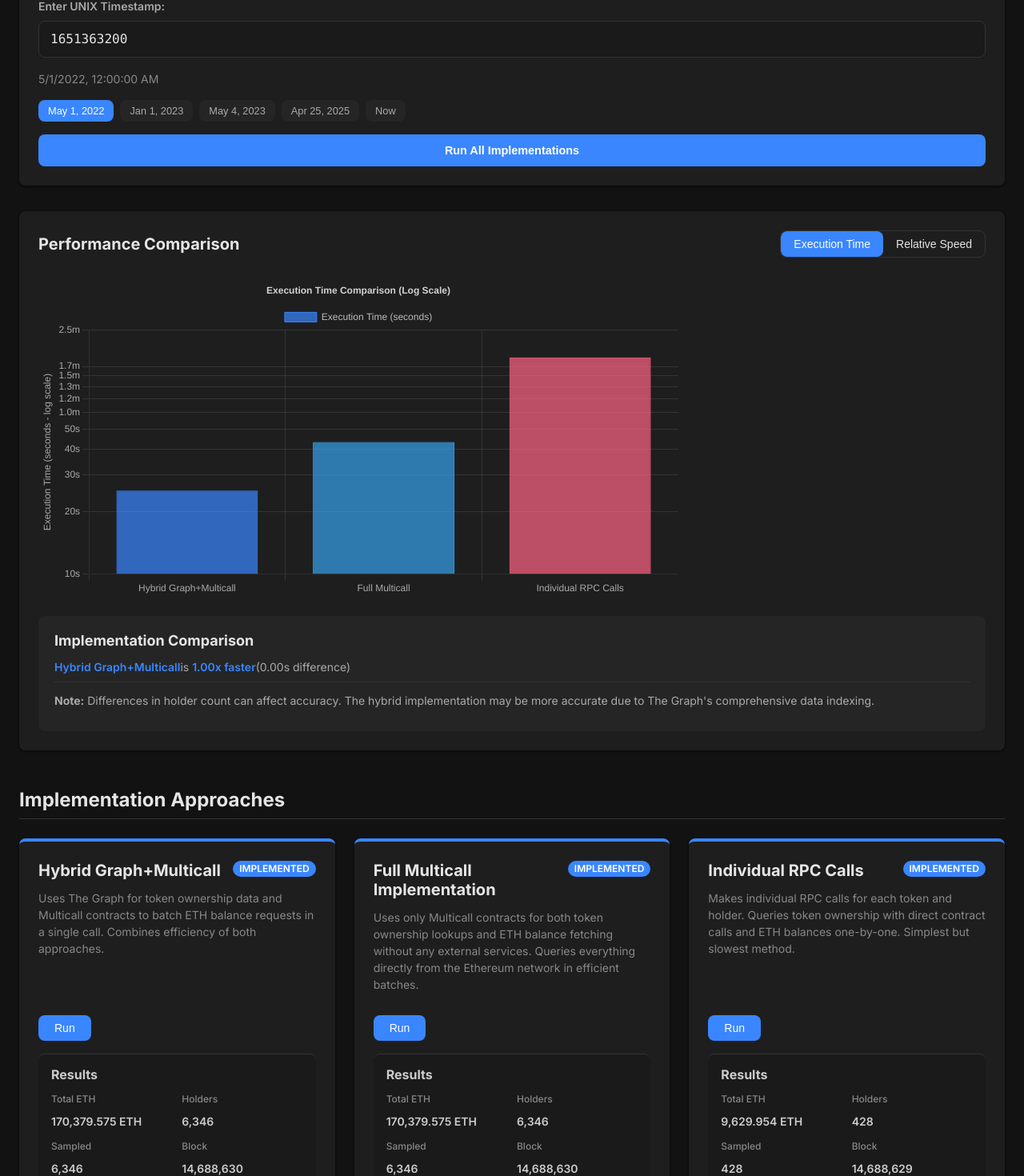
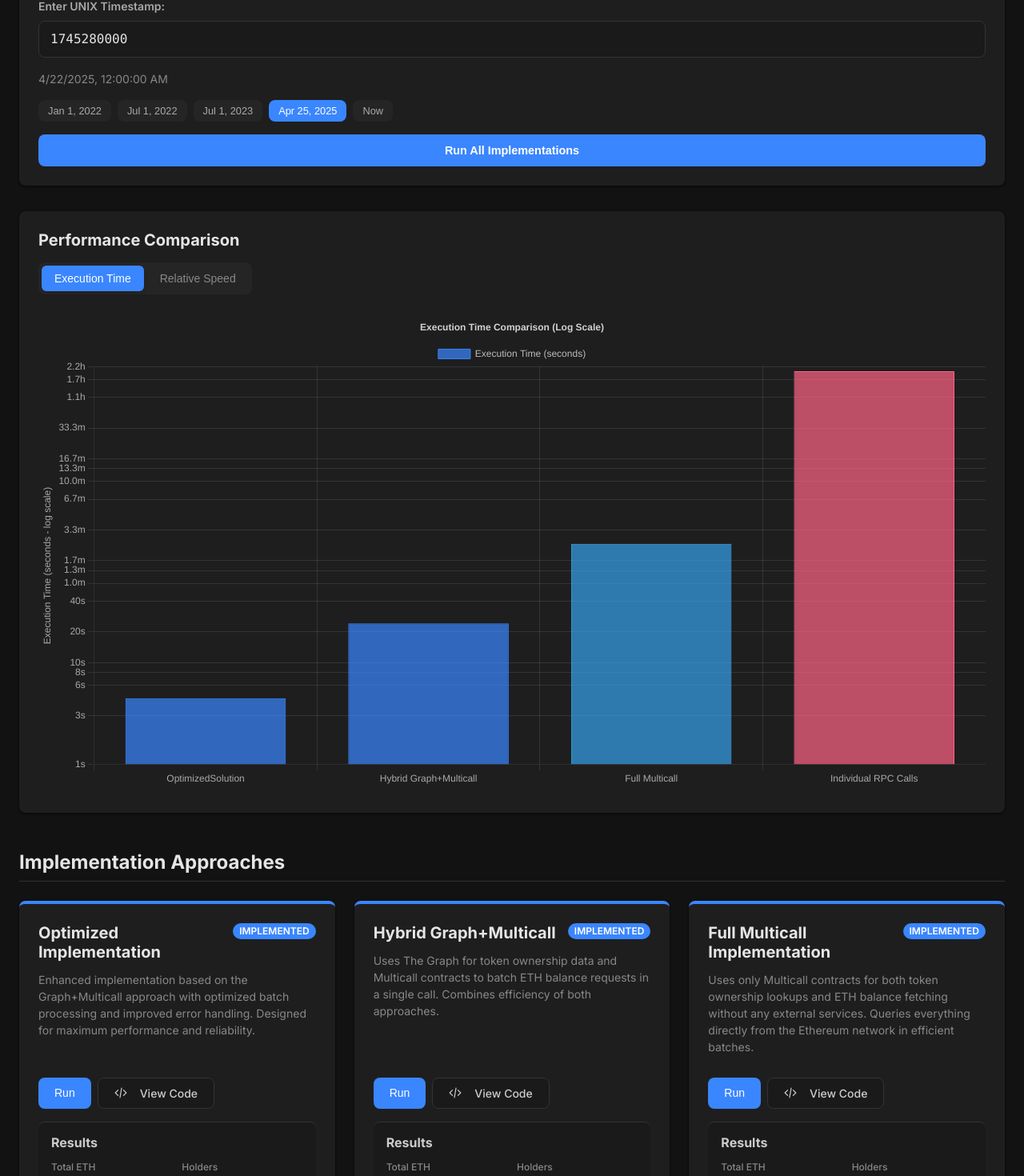
Before and after one commit to TacitusXI/bayc-eth-sum, a Next.js app: page / in a window 1280 px wide. Shown: the part 337-1807 px from the top of the page at 80% size. Built offline with nearby package versions, Linux system fonts and the light colour scheme.

Commit message:
minor updates

```diff
--- a/components/ImplementationCard.tsx
+++ b/components/ImplementationCard.tsx
@@ -6,6 +6,7 @@ interface Implementation {
   description: string;
   status: 'implemented' | 'planned';
   estimate?: string;
+  codeUrl?: string;
 }
 
 interface Result {
@@ -72,6 +73,19 @@ const ImplementationCard: React.FC<ImplementationCardProps> = ({
             'Run'
           )}
         </button>
+        {isImplemented && (
+          <a
+            href={implementation.codeUrl}
+            target="_blank"
+            rel="noopener noreferrer"
+            className="btn-code"
+          >
+            <svg xmlns="http://www.w3.org/2000/svg" viewBox="0 0 20 20" fill="currentColor" className="code-icon">
+              <path fillRule="evenodd" d="M6.28 5.22a.75.75 0 010 1.06L2.56 10l3.72 3.72a.75.75 0 01-1.06 1.06L.97 10.53a.75.75 0 010-1.06l4.25-4.25a.75.75 0 011.06 0zm7.44 0a.75.75 0 011.06 0l4.25 4.25a.75.75 0 010 1.06l-4.25 4.25a.75.75 0 01-1.06-1.06L17.44 10l-3.72-3.72a.75.75 0 010-1.06zM11.377 2.011a.75.75 0 01.612.867l-2.5 14.5a.75.75 0 01-1.478-.255l2.5-14.5a.75.75 0 01.866-.612z" clipRule="evenodd" />
+            </svg>
+            View Code
+          </a>
+        )}
       </div>
 
       {error && (
@@ -197,6 +211,7 @@ const ImplementationCard: React.FC<ImplementationCardProps> = ({
           padding: 1rem 1.5rem;
           display: flex;
           justify-content: flex-start;
+          gap: 0.5rem;
         }
 
         .btn-primary {
@@ -352,6 +367,33 @@ const ImplementationCard: React.FC<ImplementationCardProps> = ({
           border-radius: var(--border-radius);
           color: var(--gray-700);
         }
+
+        .code-icon {
+          width: 1rem;
+          height: 1rem;
+          margin-right: 0.5rem;
+        }
+
+        .btn-code {
+          background-color: var(--gray-100);
+          color: var(--gray-800);
+          border: 1px solid var(--gray-300);
+          border-radius: var(--border-radius);
+          padding: 0.5rem 1.25rem;
+          font-size: 0.875rem;
+          font-weight: 500;
+          cursor: pointer;
+          display: inline-flex;
+          align-items: center;
+          gap: 0.5rem;
+          text-decoration: none;
+          transition: all 0.2s ease;
+        }
+
+        .btn-code:hover {
+          background-color: var(--gray-200);
+          border-color: var(--gray-400);
+        }
       `}</style>
     </div>
   );
--- a/components/PerformanceChart.tsx
+++ b/components/PerformanceChart.tsx
@@ -302,6 +302,7 @@ const PerformanceChart: React.FC<PerformanceChartProps> = ({ results }) => {
     <div className="performance-chart">
       <div className="chart-controls">
         <h3>Performance Comparison</h3>
+      </div>
       <div className="view-toggle">
         <button
           className={`toggle-button ${viewMode === 'executionTime' ? 'active' : ''}`}
@@ -316,7 +317,6 @@ const PerformanceChart: React.FC<PerformanceChartProps> = ({ results }) => {
           Relative Speed
         </button>
       </div>
-      </div>
 
       <div className="chart-container">
         {chartData.labels && chartData.labels.length > 0 ? (
@@ -325,27 +325,6 @@ const PerformanceChart: React.FC<PerformanceChartProps> = ({ results }) => {
           <div className="no-data">Run implementations to see performance comparison</div>
         )}
       </div>
-
-      {comparisonData && (
-        <div className="comparison">
-          <h4>Implementation Comparison</h4>
-          <p>
-            <span className="highlight">{comparisonData.fasterImplementation === 'pure-multicall' ? 'Full Multicall' : 'Hybrid Graph+Multicall'}</span>
-            is <span className="highlight">{comparisonData.speedupFactor}x faster</span>
-            ({(comparisonData.executionDiff/1000).toFixed(2)}s difference)
-          </p>
-          {comparisonData.holderCountDiff > 0 && (
-            <p>
-              Holder difference: <span className="highlight">{comparisonData.holderCountDiff}</span> accounts
-              <br />
-              ETH total difference: <span className="highlight">{comparisonData.totalEthDiff}</span> ETH
-            </p>
-          )}
-          <p className="note">
-            <strong>Note:</strong> Differences in holder count can affect accuracy. The hybrid implementation may be more accurate due to The Graph's comprehensive data indexing.
-          </p>
-        </div>
-      )}
 
       <style jsx>{`
         .performance-chart {
@@ -357,10 +336,7 @@ const PerformanceChart: React.FC<PerformanceChartProps> = ({ results }) => {
         }
 
         .chart-controls {
-          display: flex;
-          justify-content: space-between;
-          align-items: center;
-          margin-bottom: 1.5rem;
+          margin-bottom: 1rem;
         }
 
         .chart-controls h3 {
@@ -371,33 +347,44 @@ const PerformanceChart: React.FC<PerformanceChartProps> = ({ results }) => {
 
         .view-toggle {
           display: flex;
-          border-radius: var(--border-radius);
+          border-radius: 8px;
           overflow: hidden;
-          border: 1px solid var(--border-color);
+          background: var(--card-bg-hover);
+          padding: 4px;
+          gap: 4px;
+          margin-bottom: 1.5rem;
+          width: fit-content;
         }
 
         .toggle-button {
-          padding: 0.5rem 1rem;
+          padding: 8px 16px;
           background: none;
           border: none;
           font-size: 0.875rem;
           cursor: pointer;
-          color: var(--foreground);
+          color: var(--gray-600);
+          transition: all 0.2s ease;
+          border-radius: 6px;
+          font-weight: 500;
         }
 
         .toggle-button.active {
           background-color: var(--primary);
           color: white;
+          box-shadow: 0 2px 4px rgba(0, 0, 0, 0.1);
         }
 
         .toggle-button:hover:not(.active) {
           background-color: var(--gray-100);
+          color: var(--gray-800);
         }
 
         .chart-container {
-          height: 400px;
-          margin-bottom: 1.5rem;
+          height: 600px;
           position: relative;
+          width: 100%;
+          min-height: 500px;
+          max-height: 800px;
         }
 
         .no-data {
@@ -410,39 +397,6 @@ const PerformanceChart: React.FC<PerformanceChartProps> = ({ results }) => {
           text-align: center;
           padding: 2rem;
         }
-
-        .comparison {
-          background-color: var(--card-bg-hover);
-          padding: 1.25rem;
-          border-radius: var(--border-radius);
-          margin-top: 1.5rem;
-        }
-
-        .comparison h4 {
-          margin-top: 0;
-          margin-bottom: 0.75rem;
-          font-size: 1.125rem;
-          color: var(--foreground);
-        }
-
-        .comparison p {
-          margin: 0.5rem 0;
-          font-size: 0.875rem;
-          color: var(--gray-700);
-        }
-
-        .highlight {
-          color: var(--primary);
-          font-weight: 600;
-        }
-
-        .note {
-          margin-top: 1rem;
-          font-size: 0.8125rem;
-          color: var(--gray-600);
-          padding-top: 0.75rem;
-          border-top: 1px solid var(--border-color);
-        }
       `}</style>
     </div>
   );
--- a/lib/implementations.ts
+++ b/lib/implementations.ts
@@ -5,6 +5,7 @@ export interface Implementation {
   description: string;
   status: 'implemented' | 'planned';
   source: string;
+  codeUrl: string;
   estimate?: string;
 }
 
@@ -16,6 +17,7 @@ export const implementations: Implementation[] = [
     description: 'Makes individual RPC calls for each token and holder. Queries token ownership with direct contract calls and ETH balances one-by-one. Simplest but slowest method.',
     status: 'implemented',
     source: '/api/implementations/basic',
+    codeUrl: 'https://github.com/TacitusXI/bayc-eth-sum/blob/main/pages/api/implementations/basic.ts',
   },
   {
     id: 'graph',
@@ -23,6 +25,7 @@ export const implementations: Implementation[] = [
     description: 'Uses The Graph for token ownership data and Multicall contracts to batch ETH balance requests in a single call. Combines efficiency of both approaches.',
     status: 'implemented',
     source: '/api/implementations/graph',
+    codeUrl: 'https://github.com/TacitusXI/bayc-eth-sum/blob/main/pages/api/implementations/graph.ts',
   },
   {
     id: 'multicall',
@@ -30,6 +33,7 @@ export const implementations: Implementation[] = [
     description: 'Uses only Multicall contracts for both token ownership lookups and ETH balance fetching without any external services. Queries everything directly from the Ethereum network in efficient batches.',
     status: 'implemented',
     source: '/api/implementations/multicall',
+    codeUrl: 'https://github.com/TacitusXI/bayc-eth-sum/blob/main/pages/api/implementations/multicall.ts',
   },
   {
     id: 'optimizedSolution',
@@ -37,6 +41,7 @@ export const implementations: Implementation[] = [
     description: 'Enhanced implementation based on the Graph+Multicall approach with optimized batch processing and improved error handling. Designed for maximum performance and reliability.',
     status: 'implemented',
     source: '/api/implementations/optimizedSolution',
+    codeUrl: 'https://github.com/TacitusXI/bayc-eth-sum/blob/main/pages/api/implementations/optimizedSolution.ts',
   }
 ];
 
--- a/pages/api/implementations/basic.ts
+++ b/pages/api/implementations/basic.ts
@@ -1,4 +1,4 @@
-// pages/api/implementations/basic.ts
+// basic implementation - uses individual RPC calls for each token and balance query
 
 import { ethers } from 'ethers'
 import axios from 'axios'
--- a/pages/api/implementations/graph.ts
+++ b/pages/api/implementations/graph.ts
@@ -1,3 +1,4 @@
+// graph implementation - uses TheGraph for token ownership and multicall for balance queries
 import { ethers } from 'ethers';
 import axios from 'axios';
 import fs from 'fs';
@@ -91,7 +92,6 @@ const RESULTS_FILE_PATH = path.join(process.cwd(), 'data', 'results.json');
 const FALLBACK_DEMO_DATA: FallbackData = {
   // Example timestamp -> block mapping
   blocks: {
-    '1651363200': 14723000, // May 1, 2022
     '1609459200': 11565019, // Jan 1, 2021
     '1577836800': 9193266,  // Jan 1, 2020
     '1546300800': 6988614   // Jan 1, 2019
@@ -564,6 +564,11 @@ async function getTotalEthValueOfHolders(timestamp: number): Promise<{
   }
 }
 
+const BLOCK_NUMBERS: { [timestamp: string]: number } = {
+  '1704067200': 18900000, // Jan 1, 2024
+  '1735689600': 20000000, // Jan 1, 2025
+};
+
 export default async function handler(req: NextApiRequest, res: NextApiResponse): Promise<void> {
   if (req.method !== 'POST') {
     return res.status(405).json({ error: 'Method not allowed' });
--- a/pages/api/implementations/optimizedSolution.ts
+++ b/pages/api/implementations/optimizedSolution.ts
@@ -1,4 +1,4 @@
-//optimizedSolution.ts
+// optimized implementation - enhanced version of graph+multicall with Etherscan API instead binary search and improved batching and error handling
 import { ethers } from 'ethers';
 import axios from 'axios';
 import fs from 'fs';
--- a/pages/index.tsx
+++ b/pages/index.tsx
@@ -44,15 +44,25 @@ const formatDate = (timestamp: number): string => {
 
 // Preset timestamps
 const presets: Preset[] = [
-  { label: 'May 1, 2022', value: 1651363200 },
-  { label: 'Jan 1, 2023', value: 1672531200 },
-  { label: 'May 4, 2023', value: 1683158400 },
+  { label: 'Jan 1, 2022', value: 1640995200 },
+  { label: 'Jul 1, 2022', value: 1656633600 },
+  { label: 'Jul 1, 2023', value: 1688169600 },
   { label: 'Apr 25, 2025', value: 1745280000 },
   { label: 'Now', value: Math.floor(Date.now() / 1000) },
 ];
 
+const dateOptions = [
+  { label: 'Current', value: Math.floor(Date.now() / 1000) },
+  { label: 'Jan 1, 2022', value: 1640995200 },
+  { label: 'Jul 1, 2022', value: 1656633600 },
+  { label: 'Jul 1, 2023', value: 1688169600 },
+  { label: 'Jan 1, 2024', value: 1704067200 },
+  { label: 'Jan 1, 2025', value: 1735689600 },
+  { label: 'Apr 25, 2025', value: 1745280000 },
+];
+
 export default function Home() {
-  const [timestamp, setTimestamp] = useState<number>(1651363200); // Default to May 1, 2022
+  const [timestamp, setTimestamp] = useState<number>(1745280000); // Default to Apr 25, 2025
   const [results, setResults] = useState<Results>({});
   const [loading, setLoading] = useState<LoadingState>({});
   const [error, setError] = useState<ErrorState>({});
```
Lines whose indentation alone changed are shown as unchanged.
